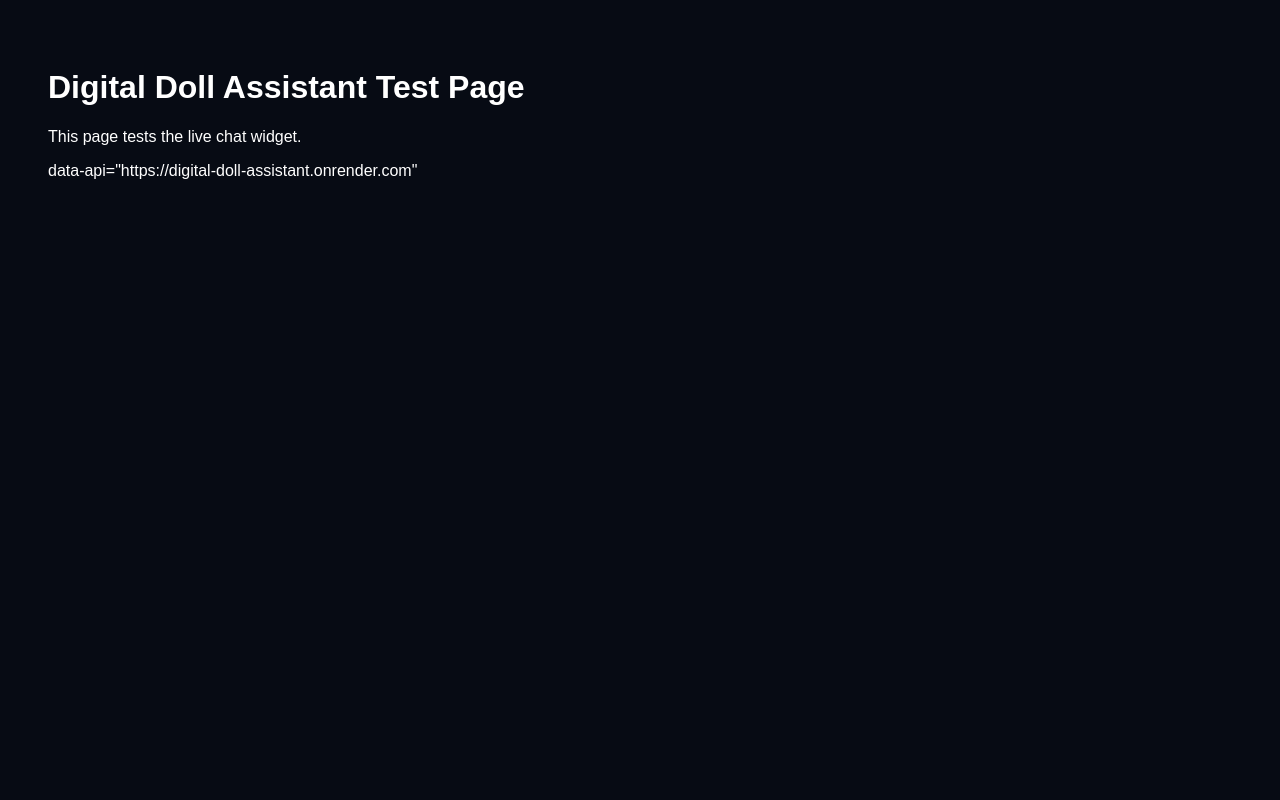
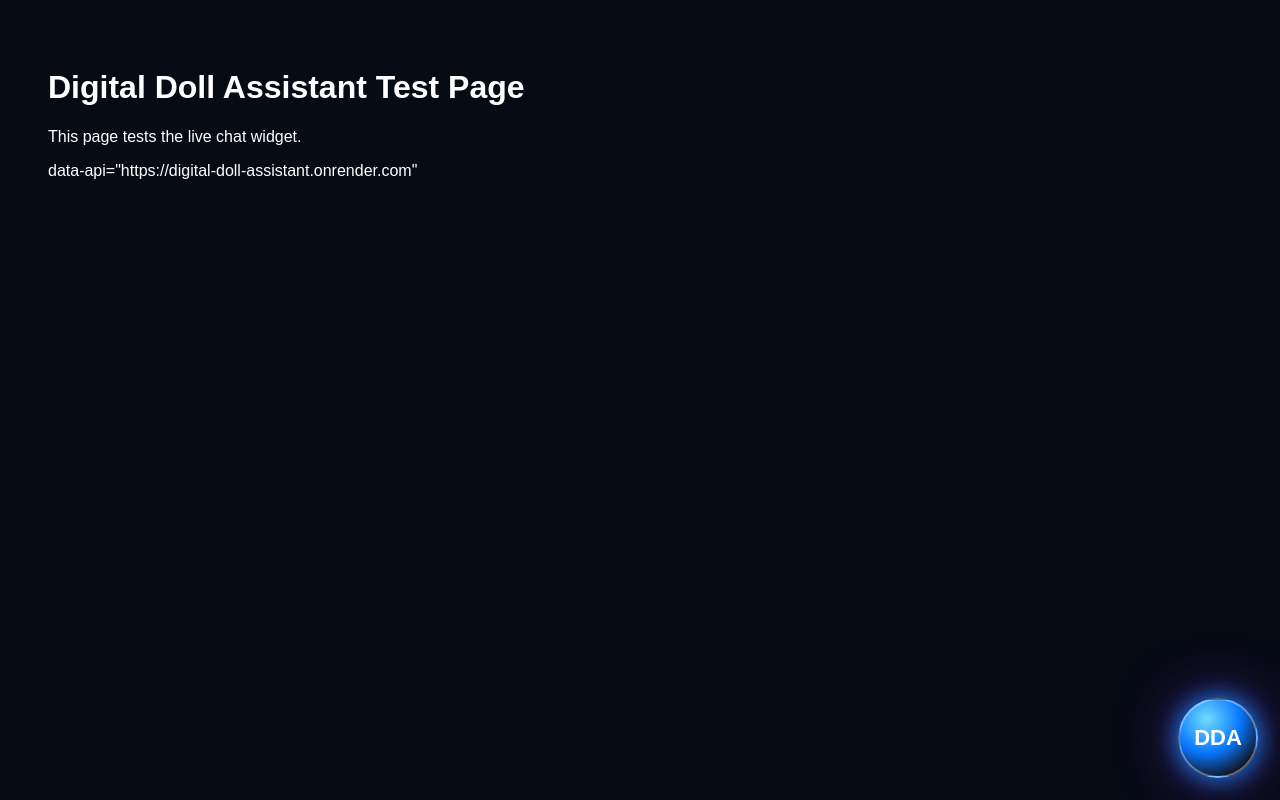
Before and after one commit to digitaldoll193/Digital-Doll-Assistant-, a website: page index.html in a window 1280 px wide. Drawn offline with Linux system fonts and the light colour scheme.

Commit message:
Add script tag for live chat widget

```diff
--- a/index.html
+++ b/index.html
@@ -6,5 +6,5 @@
   <h1>Digital Doll Assistant Test Page</h1>
   <p>This page tests the live chat widget.</p>
   data-api="https://digital-doll-assistant.onrender.com"
-</body>
+<script src="/widget.js" data-api="https://digital-doll-assistant.onrender.com"></script>
 </html>
```
